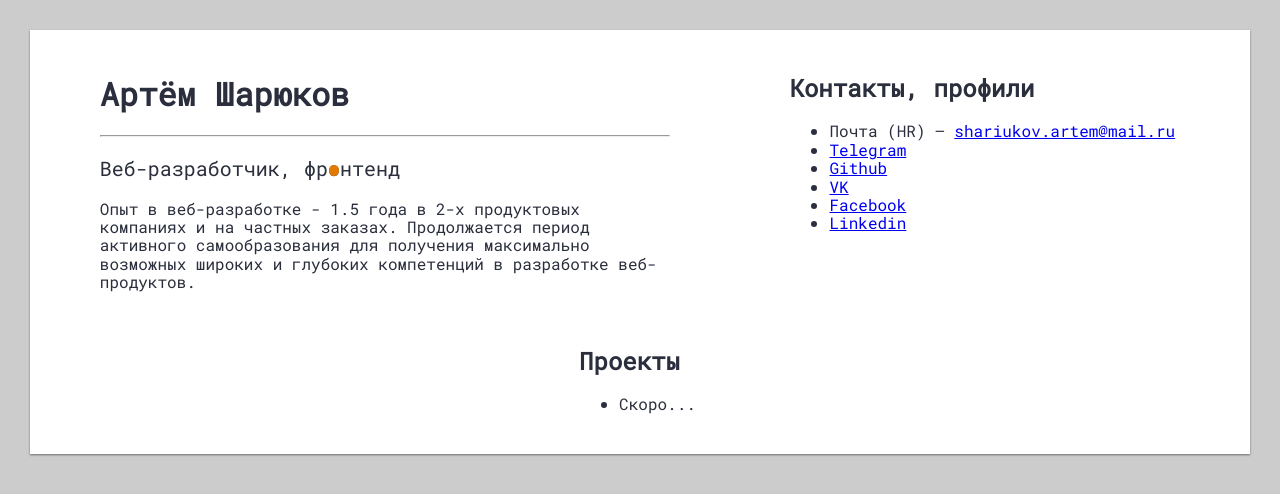
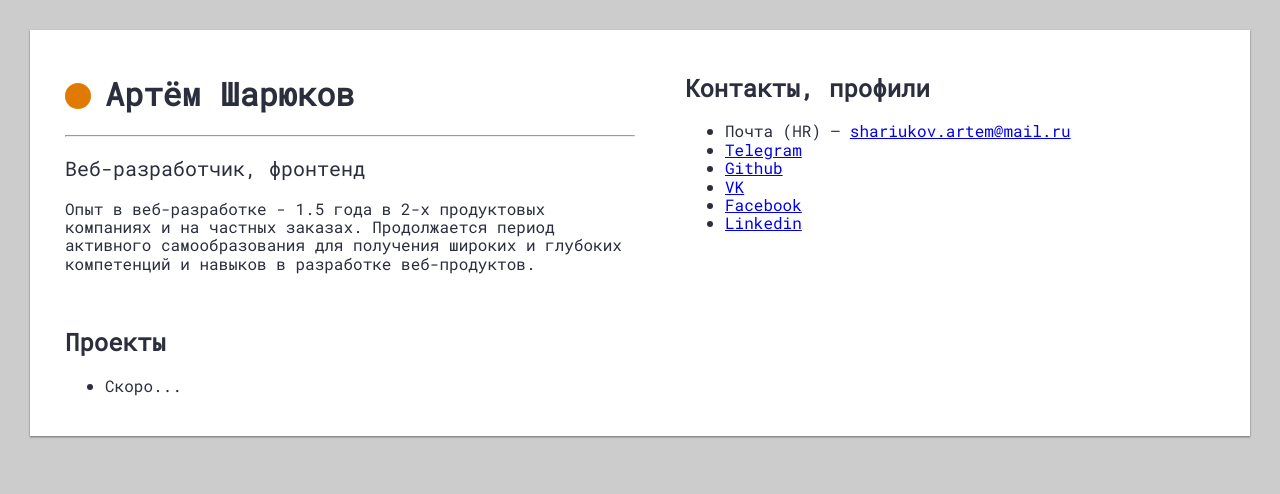
Before and after one commit to Diligens/artemshar.github.io, a plain HTML site: page index.html in a window 1280 px wide. Drawn offline with Linux system fonts and the light colour scheme.

Commit message:
small things

```diff
--- a/css/style.css
+++ b/css/style.css
@@ -5,52 +5,75 @@
 }
 
 body {
-	padding: 30px;
 	background-color: var(--base-body);
 	color: var(--base-font-color);
 	font-family: 'Roboto Mono', monospace;
+	padding: 30px;
 }
-
 .wrapper {
 	padding: 15px 15px 15px 10px;
 	background-color: #fff;
 	display: flex;
-	justify-content: space-around;
+	justify-content: flex-start;
 	flex-wrap: wrap;
 	transition: all 0.3s cubic-bezier(.25,.8,.25,1);
 	box-shadow: 0 1px 2px rgba(0,0,0,0.3), 0 1px 2px rgba(0,0,0,0.2);
 }
+.wrapper:hover {
+	box-shadow: 0 15px 25px rgba(0,0,0,0.35), 0 10px 10px rgba(0,0,0,0.32);
+}
+
+@media (max-width: 400px) {
+	body {
+		padding: 5px;
+	}
+	.wrapper {
+		padding: 15px 15px 15px 0px;
+	}
+}
+
 
 section {
 	margin: 10px;
 	padding: 0 15px 0 15px;
 	box-sizing: border-box;
 }
-.about {
+section.projects {
+	width: 100%;
+}
+section.about {
 	max-width: 600px;
+}
+.about__name {
+	position: relative;
+	padding-left: 40px;
+	user-select: none;
+}
+
+.about__name:after{
+	content: '';
+	position: absolute;
+	left: 0px;
+	top: 7px;
+	width: 26px;
+	height: 26px;
+	background-color: var(--pulse-color);
+	border-radius: 100%;
+	webkit-animation: colorPulse 12s infinite alternate linear;
+	animation: colorPulse 12s infinite alternate linear;
+	cursor: pointer;
+	transition: .2s;
+}
+.about__name:hover:after{
+	transform: scale(1.3);
+}
+.about__name:active:after {
+	transform: scale(0.9);
 }
 .about__job-position {
 	font-size: 20px;
 }
-.about__job-position frontend {
-	position: relative;
-}
 
-.about__job-position frontend:before {
-	content: '';
-	position: absolute;
-	left: 25px;
-	top: 10px;
-	width: 10px;
-	height: 11.7px;
-	background-color: var(--pulse-color);
-	border-radius: 100%;
-	webkit-animation: colorPulse 12s infinite alternate linear;
-	animation: colorPulse 12s infinite alternate linear;
-}
-.wrapper:hover {
-	box-shadow: 0 15px 25px rgba(0,0,0,0.35), 0 10px 10px rgba(0,0,0,0.32);
-}
 
 @keyframes colorPulse {
 	0% {--pulse-color: #08DFF2}
--- a/index.html
+++ b/index.html
@@ -15,7 +15,7 @@
 		<section class="about">
 			<h1 class="title about__name">Артём Шарюков</h1><hr>
 			<p class="about__job-position">Веб-разработчик, <frontend>фронтенд</frontend></p>
-			<p class="about__text">Опыт в веб-разработке - 1.5 года в 2-х продуктовых компаниях и на частных заказах. Продолжается период активного самообразования для получения максимально возможных широких и глубоких компетенций в разработке веб-продуктов.</p>
+			<p class="about__text">Опыт в веб-разработке - 1.5 года в 2-х продуктовых компаниях и на частных заказах. Продолжается период активного самообразования для получения широких и глубоких компетенций и навыков в разработке веб-продуктов.</p>
 		</section>
 		<section class="contacts">
 			<h2 class="title">Контакты, профили</h2>
```
